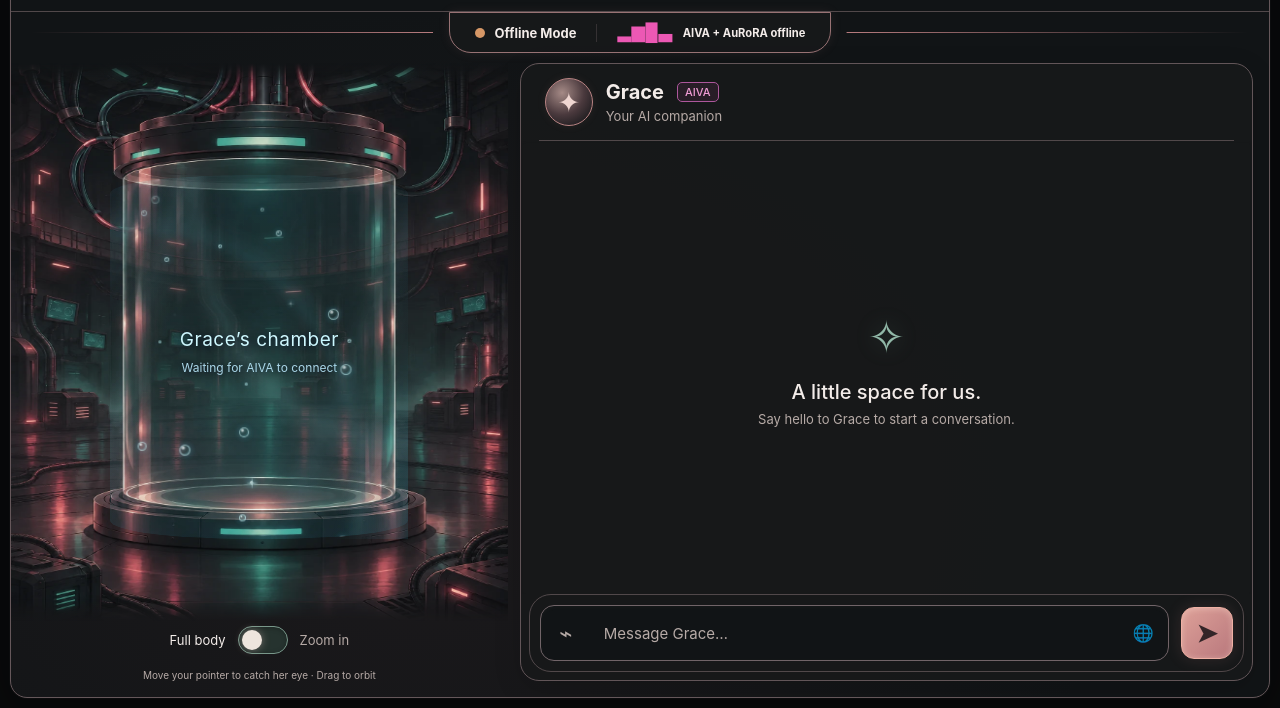
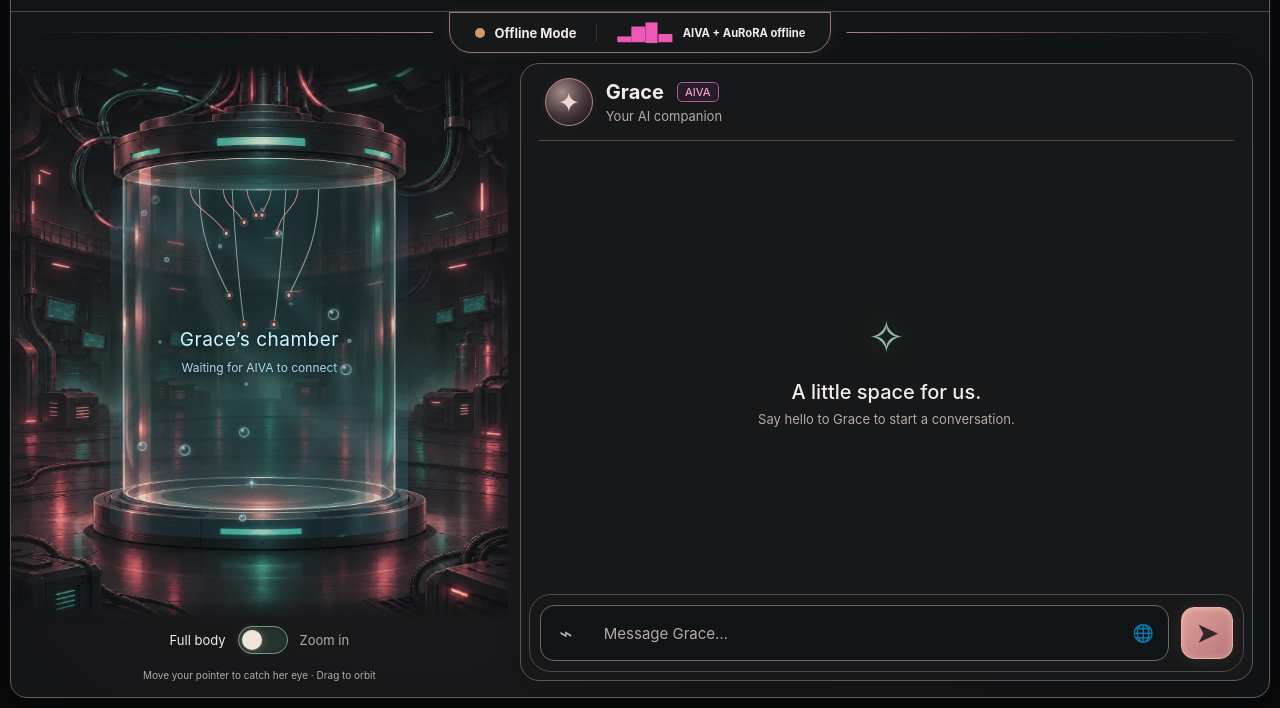
Before and after one commit to OppaAI/AGi, a plain HTML site: page entity/telepathic_management/telepathic_management/telepathic_console/frontend/index.html in a window 1280 px wide. Shown: the part 92-800 px from the top of the page. Drawn offline with Linux system fonts and the light colour scheme; files that its build step writes are made by us from their sources; no server answers; files whose address does not match are found by name.

Commit message:
feat(telepathic_console): add avatar probes and contact visuals for enhanced interaction
- Introduce new SVG elements for avatar probes and contact visuals in index.html to improve user interaction feedback.
- Update CSS styles in console.css to define the appearance and behavior of the new probe elements, ensuring they integrate seamlessly with existing components.

```diff
--- a/entity/telepathic_management/telepathic_management/telepathic_console/backend/static/console.css
+++ b/entity/telepathic_management/telepathic_management/telepathic_console/backend/static/console.css
@@ -59,6 +59,11 @@
 .companion-console .grace-avatar-stage,
 .companion-console .robot-container.aiva-online .grace-avatar-stage,
 .companion-console .robot-container.grace-only .grace-avatar-stage { display: block; position: absolute; inset: 0; width: 100%; height: 100%; margin: 0; }
+.avatar-probes { position: absolute; inset: 0; z-index: 1; width: 100%; height: 100%; pointer-events: none; }
+.probe-wire { fill: none; stroke: #201d20; stroke-width: .85; stroke-linecap: round; stroke-linejoin: round; }
+.probe-head { stroke: #c08d88; stroke-width: .32; }
+.probe-body { stroke: #899f91; stroke-width: .34; }
+.probe-contacts { position: absolute; inset: 0; z-index: 2; width: 100%; height: 100%; pointer-events: none; fill: #e0a69a; stroke: #403338; stroke-width: .45; filter: drop-shadow(0 0 1.3px #e3b0a5aa); }
 .companion-console #robotVrmCanvas { width: 100%; height: 100%; }
 .companion-console .fluid-tube { inset: 0; border: 0; border-radius: 0; box-shadow: none; background: none; }
 .companion-console .fluid-tube::before, .companion-console .tube-rim { display: none; }
--- a/entity/telepathic_management/telepathic_management/telepathic_console/frontend/index.html
+++ b/entity/telepathic_management/telepathic_management/telepathic_console/frontend/index.html
@@ -56,7 +56,25 @@
                     <span class="tube-bubble" style="--bubble-x: 79%; --bubble-size: 11px; --rise-time: 10s; --rise-delay: -10.03s; --drift: -11px"></span>
                 </div>
                 <p class="avatar-placeholder">Grace’s chamber<br><span>Waiting for AIVA to connect</span></p>
+                <svg class="avatar-probes" viewBox="0 0 100 100" preserveAspectRatio="none" aria-hidden="true">
+                    <path class="probe-wire probe-head" d="M27 4 C27 9 34 10 39 16" />
+                    <path class="probe-wire probe-head" d="M38 4 C38 8 42 9 45 13" />
+                    <path class="probe-wire probe-head" d="M46 4 C46 7 48 8 49 11" />
+                    <path class="probe-wire probe-head" d="M54 4 C54 7 52 8 51 11" />
+                    <path class="probe-wire probe-head" d="M63 4 C63 9 57 10 56 16" />
+                    <path class="probe-wire probe-body" d="M30 4 C30 17 34 23 40 33" />
+                    <path class="probe-wire probe-body" d="M41 4 C42 18 43 29 45 41" />
+                    <path class="probe-wire probe-body" d="M59 4 C58 18 57 29 55 41" />
+                    <path class="probe-wire probe-body" d="M70 4 C70 17 66 23 60 33" />
+                </svg>
                 <canvas id="robotVrmCanvas" aria-label="Grace 3D avatar"></canvas>
+                <svg class="probe-contacts" viewBox="0 0 100 100" preserveAspectRatio="none" aria-hidden="true">
+                    <circle cx="39" cy="16" r=".75" /><circle cx="45" cy="13" r=".75" />
+                    <circle cx="49" cy="11" r=".75" /><circle cx="51" cy="11" r=".75" />
+                    <circle cx="56" cy="16" r=".75" /><circle cx="40" cy="33" r=".75" />
+                    <circle cx="45" cy="41" r=".75" /><circle cx="55" cy="41" r=".75" />
+                    <circle cx="60" cy="33" r=".75" />
+                </svg>
                 <div class="fluid-foreground" aria-hidden="true">
                     <span class="liquid-caustics"></span>
                     <span class="tube-bubble" style="--bubble-x: 16%; --bubble-size: 5px; --rise-time: 9s; --rise-delay: -11.00s; --drift: 8px"></span>
```
